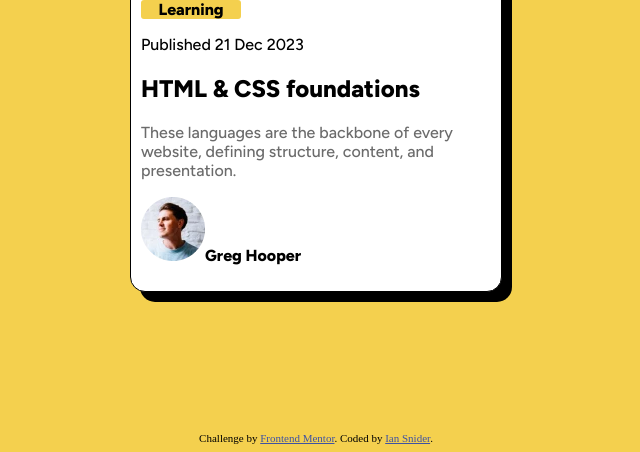
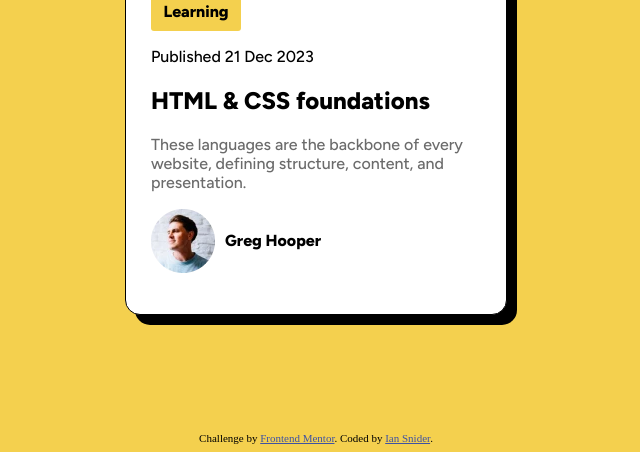
Before and after one commit to CertIanS/blog-preview-card, a plain HTML site: page index.html in a window 1280 px wide. Shown: the part 376-828 px from the top of the page, without its empty margins (324-964 px from the left). Drawn offline with Linux system fonts and the light colour scheme.

Commit message:
padding and the avatar section

```diff
--- a/index.html
+++ b/index.html
@@ -40,18 +40,21 @@
       border-radius: 15px;
       border: 1px solid black;
       box-shadow: 10px 10px;
-      max-width: 350px;
-      padding: 10px;
+      max-width: 330px;
+      padding: 25px;
     }
     .learning{
       background-color: hsl(47, 88%, 63%);
       font-weight: 800;
       border-radius: 3px;
       text-align: center;
-      width: 100px;
+      width: 70px;
+      padding: 10px;
     }
     .avatar{
       font-weight: 800;
+      display: flex;
+      align-items: center;
     }
     .bloglogo{
       border-radius: 10px;
@@ -63,6 +66,9 @@
     }
     .date, .info{
       font-weight: 500;
+    }
+    .avatar img{
+      padding-right: 10px;
     }
   </style>
 </head>
```
